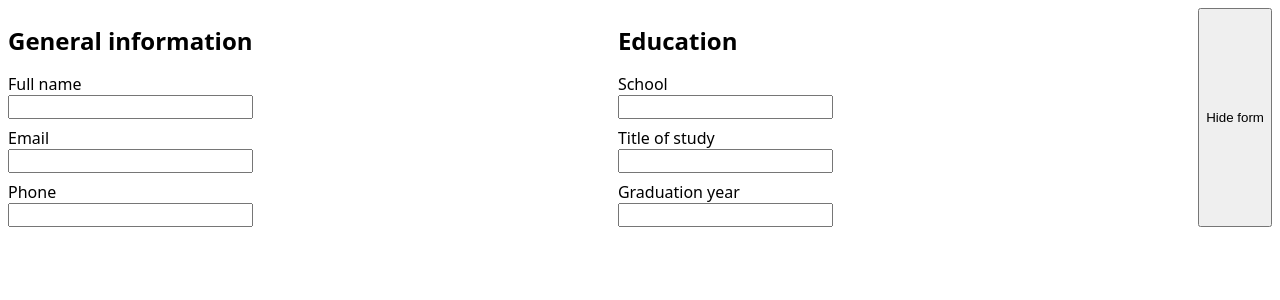
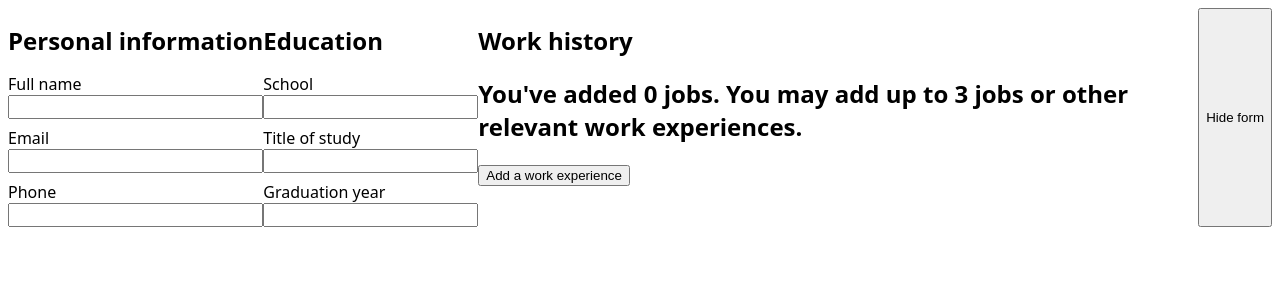
Before and after one commit to arwin4/cv, a React (Vite) app: page / in a window 1280 px wide. Shown: the top 300 px of the page. Built offline with nearby package versions, Linux system fonts and the light colour scheme; the HTML template or start-up script is replaced by a standard one.

Commit message:
Allow adding work experiences
WIP. They are not displayed on output yet, just internally.

```diff
--- a/src/App.jsx
+++ b/src/App.jsx
@@ -2,6 +2,7 @@ import { useImmer } from 'use-immer';
 import './App.css';
 import Form from './components/Form';
 import GeneratedCV from './components/GeneratedCV';
+import { produce } from 'immer';
 
 function App() {
   const [generalInfo, setGeneralInfo] = useImmer({
@@ -26,6 +27,20 @@ function App() {
     setEducationInfo((draft) => {
       draft[e.target.name] = e.target.value;
     });
+  }
+
+  const [experienceList, updateExperienceList] = useImmer([]);
+
+  function addExperience(e) {
+    // Source: https://stackoverflow.com/a/66407161
+    const formData = new FormData(e.target);
+    const formProps = Object.fromEntries(formData);
+
+    updateExperienceList((draft) => {
+      draft.push(formProps);
+    });
+
+    console.log(experienceList);
   }
 
   const [hideForm, setHideForm] = useImmer(false);
@@ -57,6 +72,8 @@ function App() {
         handleGeneralInfoChange={handleGeneralInfoChange}
         educationInfo={educationInfo}
         handleEducationInfoChange={handleEducationInfoChange}
+        experienceList={experienceList}
+        addExperience={addExperience}
         handleHideForm={handleHideForm}
       ></Form>
     </>
--- a/src/components/Form.jsx
+++ b/src/components/Form.jsx
@@ -3,17 +3,56 @@
 import FormSection from './FormSection';
 import GeneralInfo from './form/GeneralInfo';
 import Education from './form/Education';
+import ExperienceOverview from './form/ExperienceList';
+import Experience from './form/Experience';
+import { useImmer } from 'use-immer';
 
 export default function Form({
   generalInfo,
   handleGeneralInfoChange,
   educationInfo,
   handleEducationInfoChange,
+  experienceList,
+  addExperience,
   handleHideForm,
 }) {
+  const [experienceFormVisible, setExperienceFormVisibility] = useImmer(false);
+
+  function showExperienceForm() {
+    setExperienceFormVisibility(true);
+  }
+
+  function hideExperienceForm() {
+    setExperienceFormVisibility(false);
+  }
+
+  function handleExperienceSubmit(e) {
+    e.preventDefault();
+    addExperience(e);
+    hideExperienceForm();
+  }
+
+  let experienceSection;
+  if (experienceFormVisible) {
+    experienceSection = (
+      <Experience
+        experienceInfo={experienceList}
+        handleExperienceSubmit={handleExperienceSubmit}
+        hideExperienceForm={hideExperienceForm}
+      ></Experience>
+    );
+  } else {
+    experienceSection = (
+      <ExperienceOverview
+        showExperienceForm={showExperienceForm}
+        experienceList={experienceList}
+      ></ExperienceOverview>
+    );
+  }
+
   return (
     <>
-      <FormSection className="general-info" sectionTitle="General information">
+      <FormSection className="general-info" sectionTitle="Personal information">
         <GeneralInfo
           generalInfo={generalInfo}
           handleGeneralInfoChange={handleGeneralInfoChange}
@@ -27,6 +66,10 @@ export default function Form({
         ></Education>
       </FormSection>
 
+      <FormSection className="experience-info" sectionTitle="Work history">
+        {experienceSection}
+      </FormSection>
+
       <button onClick={handleHideForm}>Hide form</button>
     </>
   );
--- /dev/null
+++ b/src/components/form/Experience.jsx
@@ -0,0 +1,65 @@
+/* eslint-disable react/prop-types */
+
+export default function Experience({ experienceInfo, handleExperienceSubmit }) {
+  return (
+    <div className="experience-info">
+      <form onSubmit={handleExperienceSubmit}>
+        <div className="input-wrapper">
+          <label htmlFor="company">Company </label>
+          <input
+            name="company"
+            type="text"
+            id="company"
+            value={experienceInfo.company}
+          />
+        </div>
+        <div className="input-wrapper">
+          <label htmlFor="position">Position </label>
+          <input
+            name="position"
+            type="text"
+            id="position"
+            value={experienceInfo.position}
+          />
+        </div>
+        <div className="input-wrapper">
+          <label htmlFor="responsibilities">Responsibilities </label>
+          <input
+            name="responsibilities"
+            type="text"
+            id="responsibilities"
+            value={experienceInfo.responsibilities}
+          />
+        </div>{' '}
+        <div className="input-wrapper">
+          <label htmlFor="employment-start-date">Employment start date </label>
+          <input
+            name="employmentStartDate"
+            type="text"
+            id="employment-start-date"
+            value={experienceInfo.employmentStartDate}
+          />
+        </div>
+        <div className="input-wrapper">
+          <label htmlFor="employment-end-date">
+            Employment end date{' '}
+            <span className="employment-end-date-comment">
+              (leave empty if currently employed)
+              {/* TODO: checkbox (currently employed) */}
+            </span>
+          </label>
+
+          <input
+            name="employmentEndDate"
+            type="text"
+            id="employment-end-date"
+            value={experienceInfo.employmentEndDate}
+          />
+        </div>
+        <button type="submit" className="submit-experience">
+          Add this experience
+        </button>
+      </form>
+    </div>
+  );
+}
--- /dev/null
+++ b/src/components/form/ExperienceList.jsx
@@ -0,0 +1,17 @@
+/* eslint-disable react/prop-types */
+
+export default function ExperienceOverview({
+  experienceList,
+  showExperienceForm,
+}) {
+  return (
+    <div className="experience-list">
+      <h2>
+        You&apos;ve added {experienceList?.length ? experienceList.length : '0'}{' '}
+        {experienceList?.length === 1 ? 'job' : 'jobs'}. You may add up to 3
+        jobs or other relevant work experiences.
+      </h2>
+      <button onClick={showExperienceForm}>Add a work experience</button>
+    </div>
+  );
+}
```
